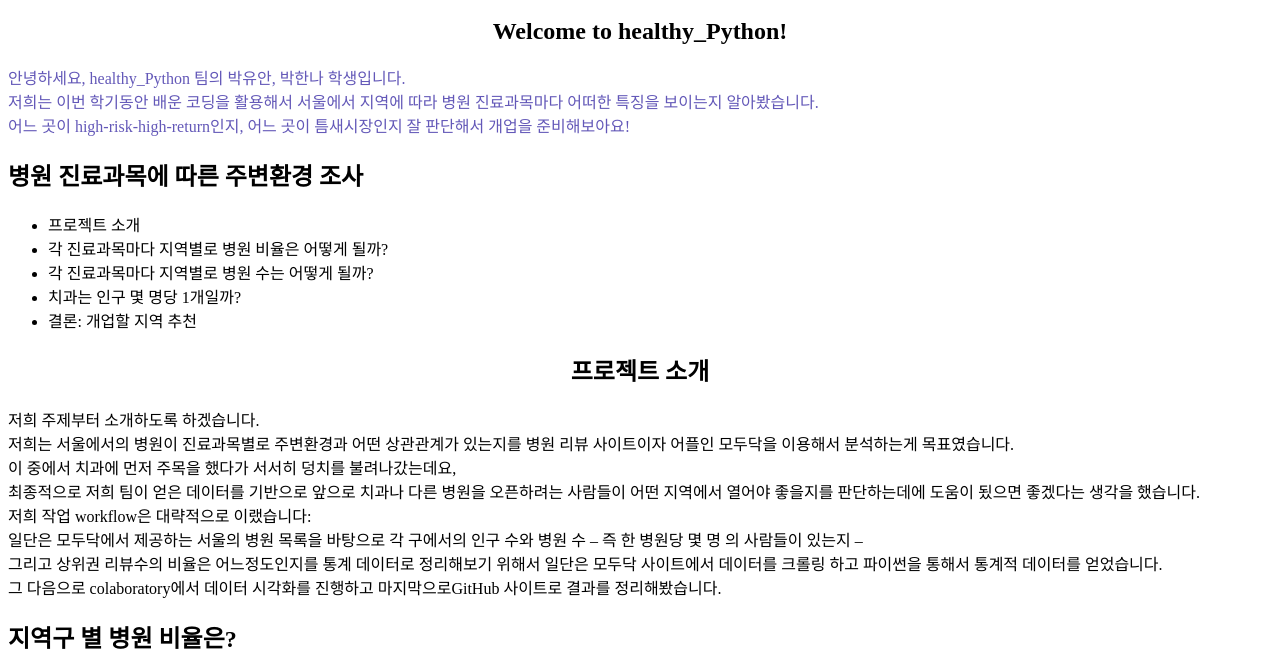
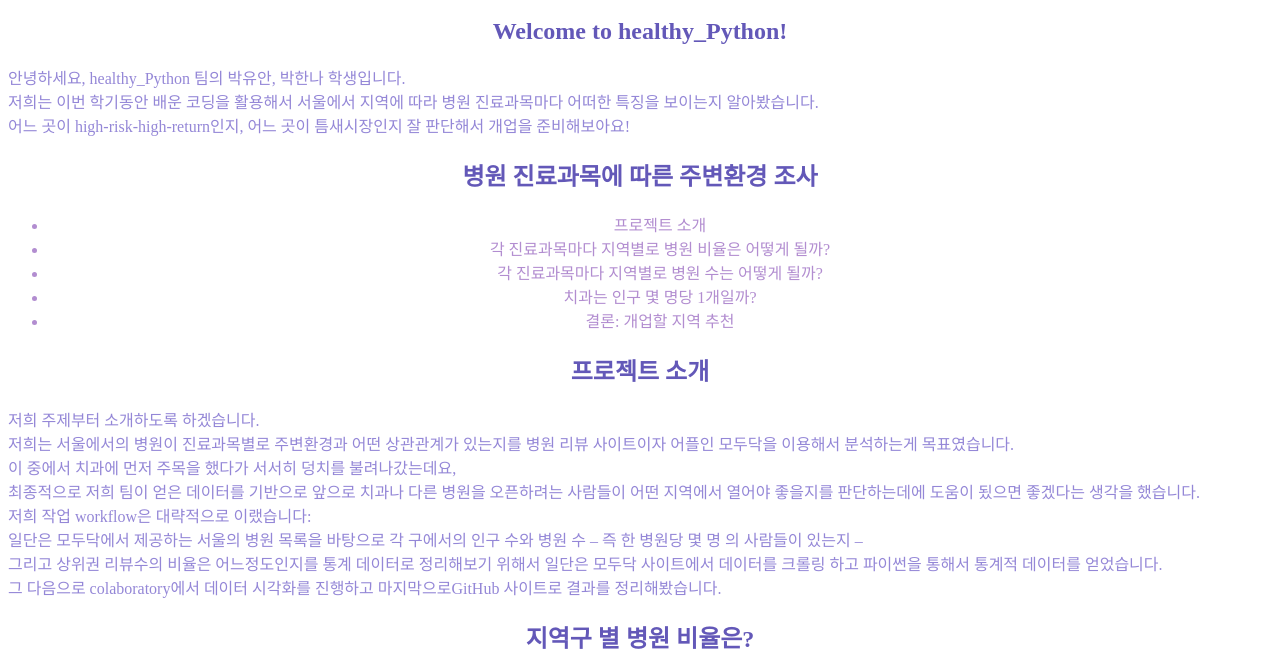
Before and after one commit to YooanPark/healthy_Python, a plain HTML site: page index.html in a window 1280 px wide. Shown: the part 48-719 px from the top of the page. Drawn offline with Linux system fonts and the light colour scheme.

Commit message:
Update index.html

```diff
--- a/index.html
+++ b/index.html
@@ -5,27 +5,27 @@
         <h1 style="color:#363592;" align="center">healthy_Python</h1>
     </head>
     <body>
-        <div class= "ui inverted center aligned segment"> <h2 style="text-align:center"> Welcome to healthy_Python! </h2> </div>
+        <div class= "ui inverted center aligned segment"> <h2 style="color:#6358b8;" align="center"> Welcome to healthy_Python! </h2> </div>
         <div class= "ui devider">
-            <p style="color:#6358b8"> 안녕하세요, healthy_Python 팀의 박유안, 박한나 학생입니다. <br>
+            <p style="color:#9487d7"> 안녕하세요, healthy_Python 팀의 박유안, 박한나 학생입니다. <br>
                 저희는 이번 학기동안 배운 코딩을 활용해서 서울에서 지역에 따라 병원 진료과목마다 어떠한 특징을 보이는지 알아봤습니다.<br>
                 어느 곳이 high-risk-high-return인지, 어느 곳이 틈새시장인지 잘 판단해서 개업을 준비해보아요!
             </p>
         </div>
 
-        <h2>병원 진료과목에 따른 주변환경 조사</h2>
+        <h2 style="color:#6358b8;" align="center">병원 진료과목에 따른 주변환경 조사</h2>
 
          <ul>
-            <li>프로젝트 소개</li>
-            <li>각 진료과목마다 지역별로 병원 비율은 어떻게 될까?</li>
-            <li>각 진료과목마다 지역별로 병원 수는 어떻게 될까?</li>
-             <li>치과는 인구 몇 명당 1개일까?</li>
-            <li>결론: 개업할 지역 추천</li>
+            <li style="color:#b28dd0;" align="center">프로젝트 소개</li>
+            <li style="color:#b28dd0;" align="center">각 진료과목마다 지역별로 병원 비율은 어떻게 될까?</li>
+            <li style="color:#b28dd0;" align="center">각 진료과목마다 지역별로 병원 수는 어떻게 될까?</li>
+            <li style="color:#b28dd0;" align="center">치과는 인구 몇 명당 1개일까?</li>
+            <li style="color:#b28dd0;" align="center">결론: 개업할 지역 추천</li>
         </ul>
 
-        <h2 style="text-align:center">프로젝트 소개</h2>
+        <h2 style="color:#6358b8;" align="center">프로젝트 소개</h2>
 
-        <p> 저희 주제부터 소개하도록 하겠습니다.<br>
+        <p style="color:#9487d7"> 저희 주제부터 소개하도록 하겠습니다.<br>
         저희는 서울에서의 병원이 진료과목별로 주변환경과 어떤 상관관계가 있는지를 병원 리뷰 사이트이자 어플인 모두닥을 이용해서 분석하는게 목표였습니다.<br>
         이 중에서 치과에 먼저 주목을 했다가 서서히 덩치를 불려나갔는데요,<br>
         최종적으로 저희 팀이 얻은 데이터를 기반으로 앞으로 치과나 다른 병원을 오픈하려는 사람들이 어떤 지역에서 열어야 좋을지를 판단하는데에 도움이 됬으면 좋겠다는 생각을 했습니다.<br>
@@ -34,7 +34,7 @@
         그리고 상위권 리뷰수의 비율은 어느정도인지를 통계 데이터로 정리해보기 위해서 일단은 모두닥 사이트에서 데이터를 크롤링 하고 파이썬을 통해서 통계적 데이터를 얻었습니다.<br>
         그 다음으로 colaboratory에서 데이터 시각화를 진행하고 마지막으로GitHub 사이트로 결과를 정리해봤습니다.<br>
 
-        <h2>지역구 별 병원 비율은?</h2>
+        <h2 style="color:#6358b8;" align="center">지역구 별 병원 비율은?</h2>
 
             <img src="https://github.com/YooanPark/healthy_Python/blob/main/pies_english/gangdong.png?raw=true" class="inline"/>
             <img src="https://github.com/YooanPark/healthy_Python/blob/main/pies_english/songpa.png?raw=true" class="inline"/>
@@ -64,12 +64,12 @@
 
 <div style="text-align: center;">
 
-    <h2>각 진료과목마다 지역별로 병원 비율은 어떻게 될까?</h2>
+    <h2 style="color:#6358b8;" align="center">각 진료과목마다 지역별로 병원 비율은 어떻게 될까?</h2>
 
 
    <img src="https://github.com/YooanPark/healthy_Python/blob/main/othergraphs/total.png?raw=true" style="width:700px;height:2000px;" class="inline"/>
 
-    <h2>치과는 인구 몇 명당 1개일까?</h2>
+    <h2 style="color:#6358b8;" align="center">치과는 인구 몇 명당 1개일까?</h2>
      <img src="https://github.com/YooanPark/healthy_Python/blob/main/othergraphs/dentistry_graph.png?raw=true" class="inline"/>
 </div>
     </body>
```
